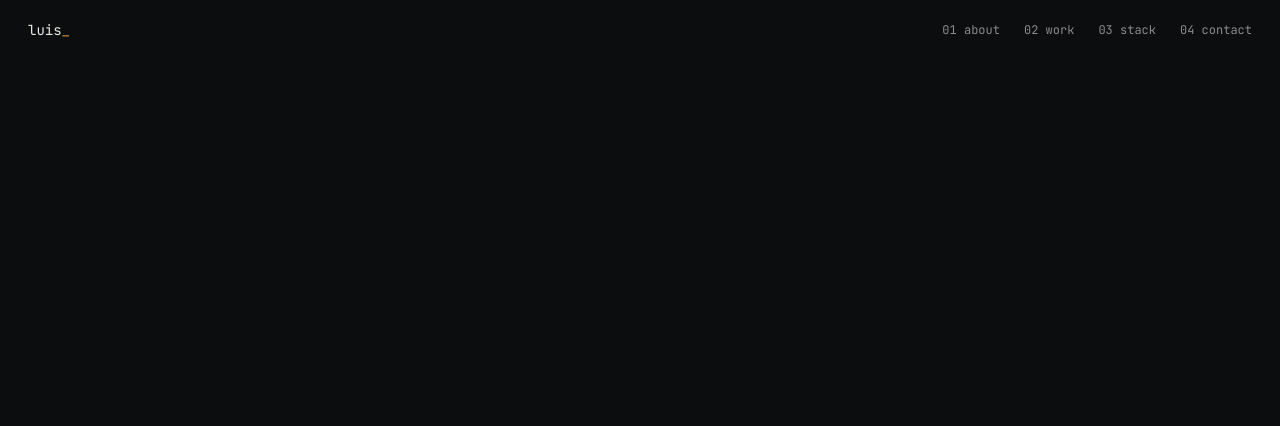
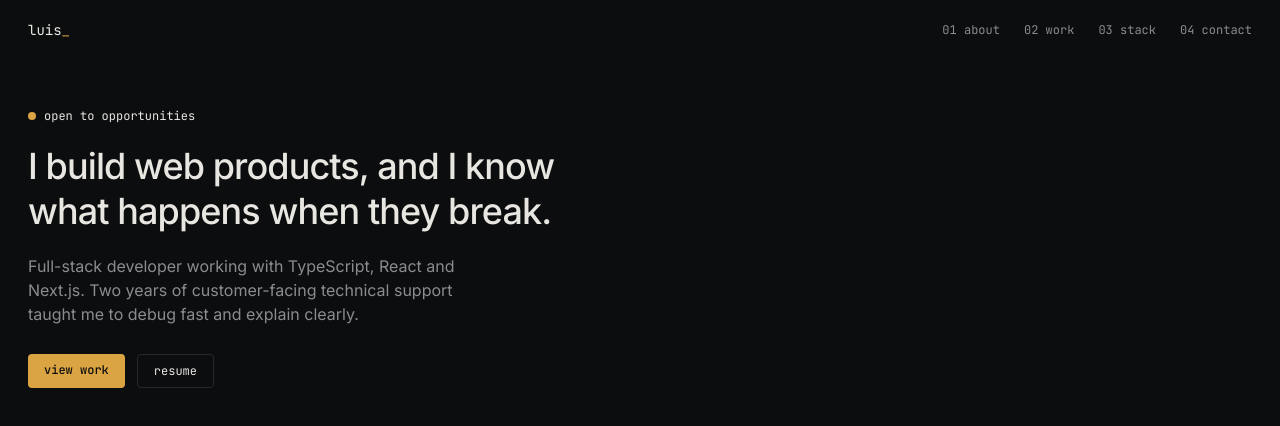
Before and after one commit to luisbr55/Portfolio, a React (Vite) app: page / in a window 1280 px wide. Shown: the top 426 px of the page. Built offline with nearby package versions, Linux system fonts and the light colour scheme.

Commit message:
feat: add hero section

```diff
--- a/src/App.tsx
+++ b/src/App.tsx
@@ -1,10 +1,13 @@
 import Header from './components/Header'
+import Hero from './components/Hero'
 
 export default function App() {
   return (
     <>
       <Header />
-      <main></main>
+      <main>
+        <Hero />
+      </main>
     </>
   )
 }
--- /dev/null
+++ b/src/components/Hero.tsx
@@ -0,0 +1,34 @@
+export default function Hero() {
+  return (
+    <section id="top" className="px-7 pt-12 pb-10">
+      <div className="flex items-center gap-2 font-mono text-xs text-secundary">
+        <span className="h-2 w-2 rounded-full bg-accent" />
+        <span>open to opportunities</span>
+      </div>
+
+      <h1 className="mt-5 max-w-xl text-3xl font-medium leading-tight tracking-tight sm:text-4xl">
+        I build web products, and I know what happens when they break.
+      </h1>
+
+      <p className="mt-5 max-w-md text-secondary">
+        Full-stack developer working with TypeScript, React and Next.js. Two
+        years of customer-facing technical support taught me to debug fast and
+        explain clearly.
+      </p>
+      <div className="mt-7 flex gap-3 font-mono text-xs">
+        <a
+          href="#work"
+          className="rounded-sm bg-accent px-4 py-2 font-medium text-bg"
+        >
+          view work
+        </a>
+        <a
+          href="/resume.pdf"
+          className="rounded-sm border border-lines px-4 py-2 text-primary"
+        >
+          resume
+        </a>
+      </div>
+    </section>
+  );
+}
```
